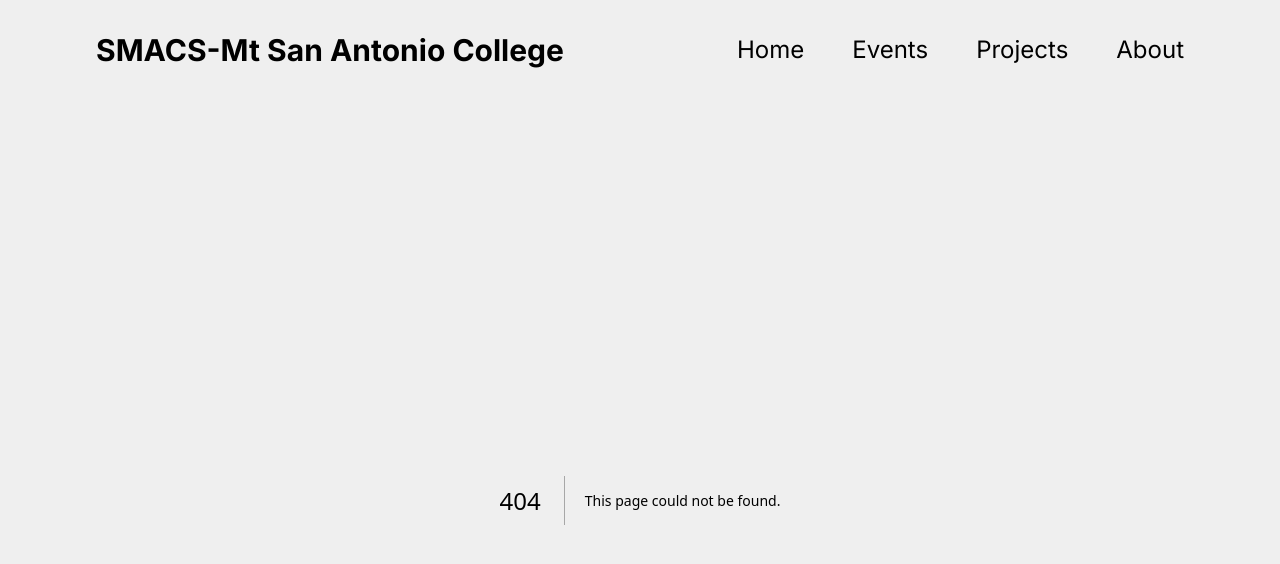
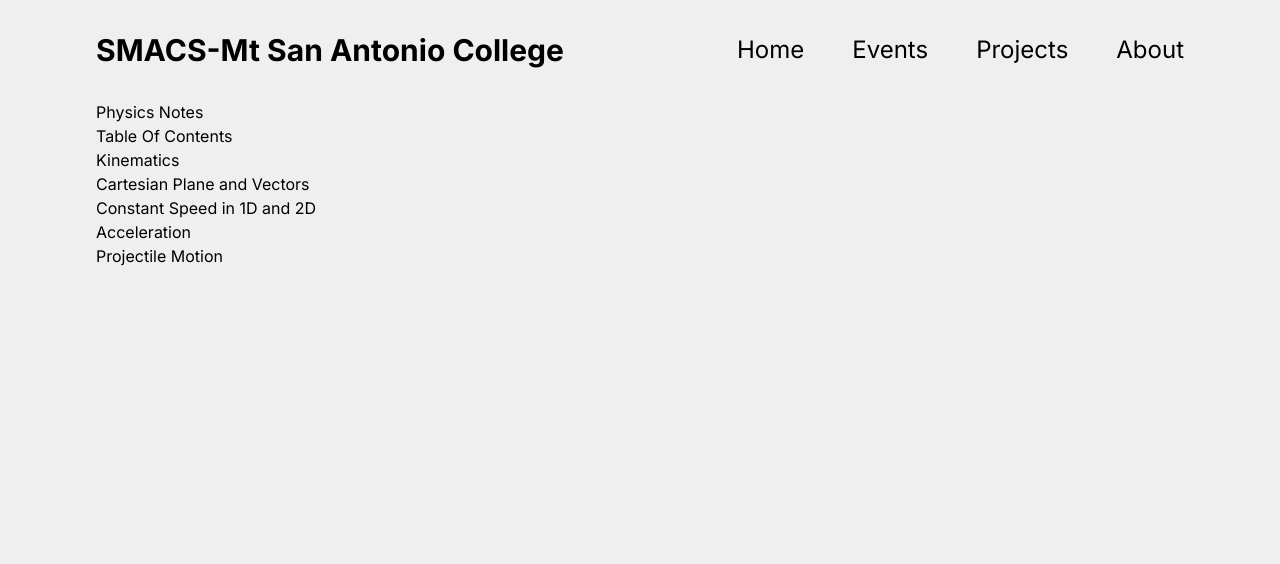
Before and after one commit to SMACS-MtSAC/smacs-website, a Next.js app in the folder website/: page /projects/physics-notes in a window 1280 px wide. Before the commit this address had no page. Shown: the top 564 px of the page. Built offline with nearby package versions, Linux system fonts and the light colour scheme.

Commit message:
Project Card updated, Projects page updated, Physics Notes page added

```diff
--- a/website/src/app/(Nav Links)/projects/page.js
+++ b/website/src/app/(Nav Links)/projects/page.js
@@ -8,19 +8,22 @@ const Projects = () => {
       <hr className="border-2 border-gray-500" />
       <div className="flex flex-col items-center space-y-4">
         <ProjectCard
-          title="Project 1"
-          description="Velit in consectetur dolore cupidatat id dolor cillum veniam nulla eiusmod veniam et. Do nulla aliqua irure nulla Lorem. Minim exercitation enim eiusmod deserunt consectetur duis dolor est irure sunt sit cillum. Voluptate in Lorem reprehenderit deserunt. Excepteur et nostrud veniam aliqua."
+          title="Physics Notes"
+          description="Contains Physics Topics that follow the Physics Course Curicullum at MtSAC. Lecture pages contains interactive simulations of physics concepts to aid understanding of topics through visualizations."
           imageUrl="/imagess/logo.png"
+          projectUrl="/projects/physics-notes"
         />
         <ProjectCard
-          title="Project 2"
-          description="In magna cupidatat magna laborum eiusmod elit ad nisi velit qui occaecat. Ex magna consectetur velit esse ea commodo commodo eu est. Consectetur elit dolore do nostrud in. Aute minim amet ex eiusmod anim deserunt in et nulla sunt reprehenderit sint aliquip sunt. Pariatur est ea proident officia ex sit enim. Cillum ea consectetur anim cupidatat nostrud."
+          title="All Physics Visualizations"
+          description="Contains all the physics visualizations created by the SMACS club. The visuals that are use in the Physics Notes are also available here."
           imageUrl="/imagess/logo.png"
+          projectUrl="/projects/physics-visualizations"
         />
         <ProjectCard
-          title="Project 3"
-          description="Do cupidatat labore proident proident nostrud quis laborum consequat deserunt consequat quis amet eiusmod consequat. Ullamco et officia aute officia sunt dolor deserunt qui deserunt voluptate et. Excepteur cupidatat proident minim et laboris."
+          title="Code for Visualizations"
+          description="Contains the guide for creating the visualizations in other SMACS Projects. The guides teaches how math and science concepts are visualized and how we can use those concepts to visualize. It contains not only the code but also how the concepts such as the equations are transformed into code."
           imageUrl="/imagess/logo.png"
+          projectUrl="/projects/visualizations-code"
         />
       </div>
     </div>
--- /dev/null
+++ b/website/src/app/(Nav Links)/projects/physics-notes/page.js
@@ -0,0 +1,40 @@
+import Link from "next/link";
+
+const PhysicsNotes = () => {
+  return (
+    <div>
+      <h1>Physics Notes</h1>
+      <h5>Table Of Contents</h5>
+      <ul>
+        {/* Kinematics */}
+        <li>
+          <h5>Kinematics</h5>
+          <ul>
+            <li>
+              <Link href="/projects/physics-notes/kinematics/vectors">
+                Cartesian Plane and Vectors
+              </Link>
+            </li>
+            <li>
+              <Link href="/projects/physics-notes/kinematics/constant-speed">
+                Constant Speed in 1D and 2D
+              </Link>
+            </li>
+            <li>
+              <Link href="/projects/physics-notes/kinematics/acceleration">
+                Acceleration
+              </Link>
+            </li>
+            <li>
+              <Link href="/projects/physics-notes/kinematics/projectile-motion">
+                Projectile Motion
+              </Link>
+            </li>
+          </ul>
+        </li>
+      </ul>
+    </div>
+  );
+};
+
+export default PhysicsNotes;
--- a/website/src/app/_components/Cards/ProjectCard.js
+++ b/website/src/app/_components/Cards/ProjectCard.js
@@ -1,4 +1,4 @@
-const ProjectCard = ({ title, description, imageUrl }) => {
+const ProjectCard = ({ title, description, imageUrl, projectUrl }) => {
   const imageExists = (imageUrl) => {
     try {
       const image = require(`${imageUrl}`);
@@ -21,7 +21,7 @@ const ProjectCard = ({ title, description, imageUrl }) => {
         </p>
         <a
           className="md:w-3/4 lg:w-1/2 font-bold py-2 px-4 rounded border-2 border-gray hover:bg-gray hover:text-background"
-          href="https://discord.gg/yB4DGpH884"
+          href={projectUrl}
         >
           Open Project
         </a>
```
